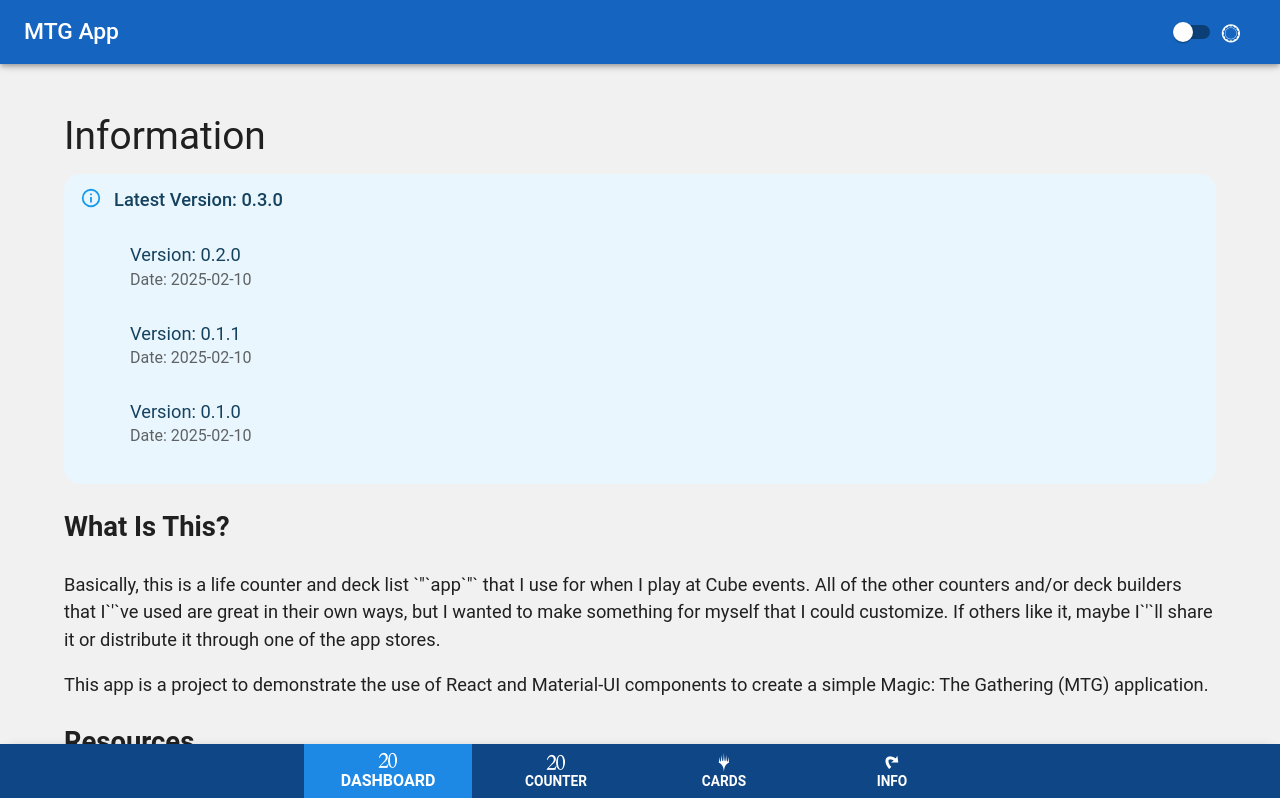
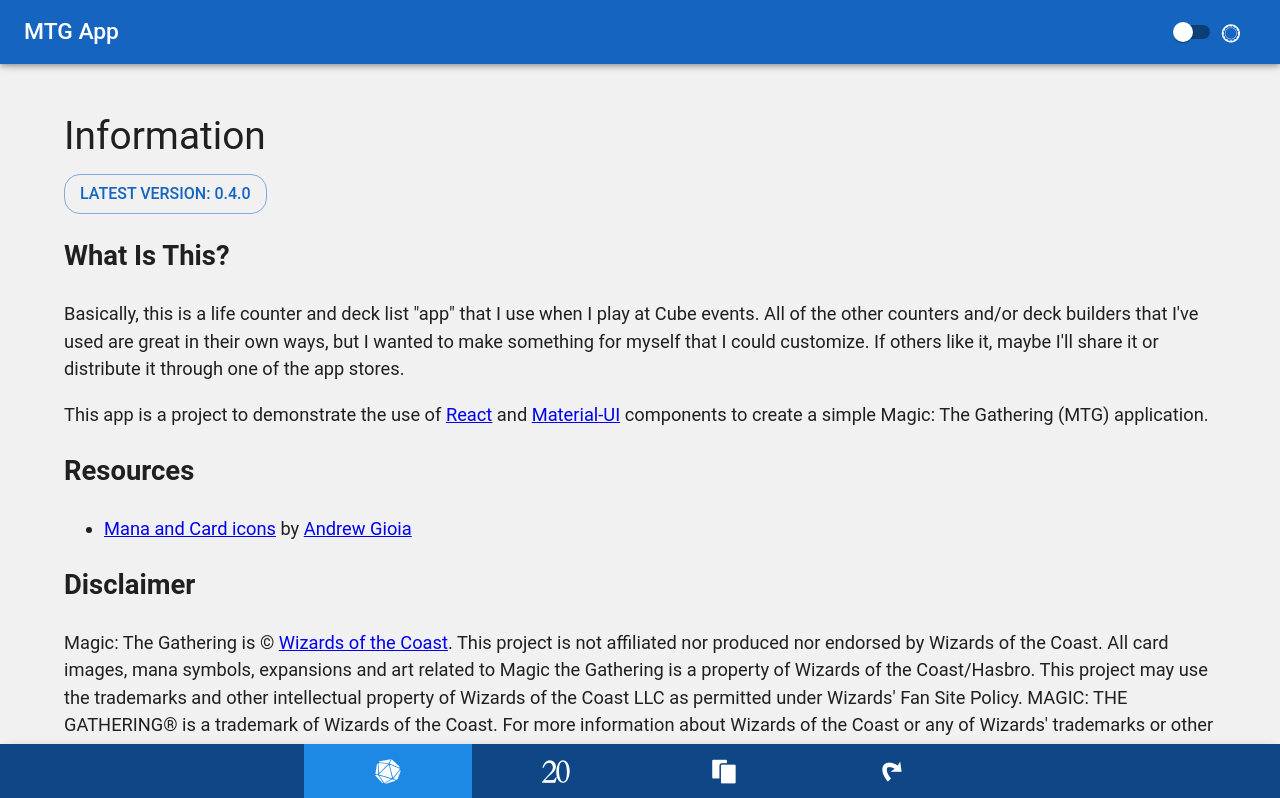
Before and after one commit to AdamJ/my-mtg-app, a React (Vite) app: page /my-mtg-app/info in a window 1280 px wide. Shown: the top 798 px of the page. Built offline with nearby package versions, Linux system fonts and the light colour scheme; a web font is replaced by a local one.

Commit message:
Add VersionDialog component, update version history, and enhance Dashboard with resource links

```diff
--- a/dev-dist/sw.js
+++ b/dev-dist/sw.js
@@ -82,7 +82,7 @@
     "revision": "e566a608d0e7f7fe99948f16f10a9a85"
   }, {
     "url": "index.html",
-    "revision": "0.md5flvlpff8"
+    "revision": "0.95lge7hsog8"
   }], {});
   workbox.cleanupOutdatedCaches();
   workbox.registerRoute(new workbox.NavigationRoute(workbox.createHandlerBoundToURL("index.html"), {
--- a/package.json
+++ b/package.json
@@ -5,6 +5,7 @@
   "version": "0.3.0",
   "type": "module",
   "versionHistory": [
+    { "version": "0.4.0", "date": "2025-02-12"},
     { "version": "0.3.0", "date": "2025-02-11"},
     { "version": "0.2.0", "date": "2025-02-10"},
     { "version": "0.1.1", "date": "2025-02-10"},
--- a/src/App.jsx
+++ b/src/App.jsx
@@ -10,6 +10,7 @@
 import CardListCreator from './components/CardListCreator';
 import InformationPage from './components/InformationPage';
 import { ThemeProvider, createTheme } from '@mui/material/styles';
+import Icon from '@mui/material/Icon';
 
 function App() {
 
@@ -198,16 +199,16 @@
             </Box>
             <Paper sx={{ position: 'fixed', bottom: 0, left: 0, right: 0 }} elevation={3}>
               <BottomNavigation
-                showLabels
+                // showLabels
                 value={value}
                 onChange={(event, newValue) => {
                   setValue(newValue);
                 }}
               >
-                <BottomNavigationAction label="Dashboard" icon={<i className="ms ms-20"></i>} component={Link} to="/my-mtg-app/dashboard" />
-                <BottomNavigationAction label="Counter" icon={<i className="ms ms-20"></i>} component={Link} to="/my-mtg-app/life-counter" />
-                <BottomNavigationAction label="Cards" icon={<i className="ms ms-planeswalker"></i>} component={Link} to="/my-mtg-app/card-list" />
-                <BottomNavigationAction label="Info" icon={<i className="ms ms-tap"></i>} component={Link} to="/my-mtg-app/info" />
+                <BottomNavigationAction icon={<Icon baseClassName="ms ms-ability-d20"></Icon>} component={Link} to="/my-mtg-app/dashboard" />
+                <BottomNavigationAction icon={<Icon baseClassName="ms ms-20"></Icon>} component={Link} to="/my-mtg-app/life-counter" />
+                <BottomNavigationAction icon={<Icon baseClassName="ms ms-ability-copy"></Icon>} component={Link} to="/my-mtg-app/card-list" />
+                <BottomNavigationAction icon={<Icon baseClassName="ms ms-tap"></Icon>} component={Link} to="/my-mtg-app/info" />
               </BottomNavigation>
             </Paper>
           </Box>
--- a/src/components/Dashboard.jsx
+++ b/src/components/Dashboard.jsx
@@ -1,5 +1,6 @@
 // src/pages/About.jsx  (or src/About.jsx)
 import React from 'react';
+import Link from '@mui/material/Link';
 import PageTemplate from './PageTemplate'; // Adjust path if needed
 
 function About() {
@@ -7,9 +8,14 @@
     <PageTemplate title="Dashboard"> {/* Set the title */}
       {/* Add your content here */}
       <p>Welcome!</p>
+      <p>Below are some resources for Cube building and card lookup. Enjoy!</p>
       <ul>
-        <li>CubeCobra</li>
-        <li>Scryfall</li>
+        <li>
+          <Link href="https://www.cubecobra.com" target="_blank" rel="noopener">CubeCobra</Link>
+        </li>
+        <li>
+          <Link href="https://www.scryfall.com" target="_blank" rel="noopener">Scryfall</Link>
+        </li>
       </ul>
       {/* More components, text, etc. */}
     </PageTemplate>
--- a/src/components/InformationPage.jsx
+++ b/src/components/InformationPage.jsx
@@ -1,6 +1,7 @@
 import React, { useState, useEffect } from 'react';
 import PageTemplate from './PageTemplate'; // Adjust path if needed
-import { Alert, AlertTitle, List, ListItem, ListItemText } from '@mui/material'; // Import Alert and AlertTitle
+import { List, ListItem, ListItemText } from '@mui/material'; // Import Alert and AlertTitle
+import VersionDialog from './dialog'; // Import dialog component
 import packageJson from '../../package.json'; // No require!
 function InformationPage() {
 
@@ -37,10 +38,9 @@
 
   return (
     <PageTemplate title="Information"> {/* Set the title */}
-      <Alert severity="info">
-      <AlertTitle>{latestVersion ? `Latest Version: ${latestVersion.version}` : "Version History"}</AlertTitle>
+      <VersionDialog title="Version History" buttonText={latestVersion ? `Latest Version: ${latestVersion.version}` : "Version History"}>
         {previousVersions.length > 0 && ( // Only show the list if there are previous versions
-          <List>
+          <List sx={{ width: '100%', minWidth: 360, bgcolor: 'background.paper' }}>
             {previousVersions.map((versionEntry, index) => (
               <ListItem key={index}>
                 <ListItemText
@@ -49,26 +49,32 @@
                 />
               </ListItem>
             ))}
+            <ListItem component="a" href="https://github.com/AdamJ/my-mtg-app/releases" target="_blank" rel="noopener">
+              <ListItemText primary="View on GitHub" />
+            </ListItem>
           </List>
         )}
-      </Alert>
+
+      </VersionDialog>
       {/* Add your content here */}
       <h2>What Is This?</h2>
       <p>
-        Basically, this is a life counter and deck list `&quot;`app`&quot;` that I use for when I play at Cube events. All of the other counters and/or deck builders that I`&apos;`ve used are great in their own ways, but I wanted to make something for myself that I could customize. If others like it, maybe I`&apos;`ll share it or distribute it through one of the app stores.
+        Basically, this is a life counter and deck list &quot;app&quot; that I use when I play at Cube events. All of the other counters and/or deck builders that I&apos;ve used are great in their own ways, but I wanted to make something for myself that I could customize. If others like it, maybe I&apos;ll share it or distribute it through one of the app stores.
       </p>
       <p>
-        This app is a project to demonstrate the use of React and Material-UI components to create a simple Magic: The Gathering (MTG) application.
+        This app is a project to demonstrate the use of <a href="https://react.dev">React</a> and <a href="https://mui.com/material-ui/">Material-UI</a> components to create a simple Magic: The Gathering (MTG) application.
       </p>
       <h2>Resources</h2>
       <ul>
-        <li><a href="https://mana.andrewgioia.com/icons.html">Mana and Card icons</a> by <a href="https://andrewgioia.com">Andrew Gioia</a></li>
+        <li>
+          <a href="https://mana.andrewgioia.com/icons.html">Mana and Card icons</a> by <a href="https://andrewgioia.com">Andrew Gioia</a>
+        </li>
       </ul>
       <h2>Disclaimer</h2>
       <p>
         Magic: The Gathering is © <a href="https://company.wizards.com/en">Wizards of the Coast</a>. This project is not affiliated nor produced nor endorsed by Wizards of the Coast.
         All card images, mana symbols, expansions and art related to Magic the Gathering is a property of Wizards of the Coast/Hasbro.
-        This project may use the trademarks and other intellectual property of Wizards of the Coast LLC as permitted under Wizards`&apos;` Fan Site Policy. MAGIC: THE GATHERING® is a trademark of Wizards of the Coast. For more information about Wizards of the Coast or any of Wizards`&apos;` trademarks or other intellectual property, please visit their website at <a href="https://company.wizards.com/">https://company.wizards.com/</a>.
+        This project may use the trademarks and other intellectual property of Wizards of the Coast LLC as permitted under Wizards&apos; Fan Site Policy. MAGIC: THE GATHERING® is a trademark of Wizards of the Coast. For more information about Wizards of the Coast or any of Wizards&apos; trademarks or other intellectual property, please visit their website at <a href="https://company.wizards.com/">https://company.wizards.com/</a>.
       </p>
       {/* More components, text, etc. */}
     </PageTemplate>
--- a/src/components/PageTemplate.jsx
+++ b/src/components/PageTemplate.jsx
@@ -5,7 +5,7 @@
 
 function PageTemplate({ title, children }) {
   return (
-    <Container sx={{ mt: 4 }}> {/* Container for consistent spacing */}
+    <Container sx={{ mt: 4, mb: 6 }}> {/* Container for consistent spacing */}
       <Typography variant="h4" gutterBottom component="h1"> {/* Main title */}
         {title}
       </Typography>
--- /dev/null
+++ b/src/components/dialog.jsx
@@ -0,0 +1,59 @@
+// src/components/PageTemplate.jsx (or src/PageTemplate.jsx)
+import React from 'react';
+import Button from '@mui/material/Button';
+import Dialog from '@mui/material/Dialog';
+import DialogActions from '@mui/material/DialogActions';
+import DialogContent from '@mui/material/DialogContent';
+import DialogContentText from '@mui/material/DialogContentText';
+import DialogTitle from '@mui/material/DialogTitle';
+import PropTypes from 'prop-types'; // Import prop-types
+
+function VersionDialog({ buttonText, title, children }) {
+
+  const [open, setOpen] = React.useState(false);
+
+  const handleClickOpen = () => {
+    setOpen(true);
+  };
+
+  const handleClose = () => {
+    setOpen(false);
+  };
+
+  return (
+    <React.Fragment>
+      <Button variant="outlined" onClick={handleClickOpen}>
+        {buttonText}
+      </Button>
+      <Dialog
+        open={open}
+        onClose={handleClose}
+        aria-labelledby="alert-dialog-title"
+        aria-describedby="alert-dialog-description"
+      >
+        <DialogTitle id="alert-dialog-title">
+          {title}
+        </DialogTitle>
+        <DialogContent>
+          <DialogContentText id="alert-dialog-description">
+            {children}
+          </DialogContentText>
+        </DialogContent>
+        <DialogActions>
+          <Button onClick={handleClose} autoFocus>
+            Close
+          </Button>
+        </DialogActions>
+      </Dialog>
+    </React.Fragment>
+  );
+};
+
+// Define the prop types:
+VersionDialog.propTypes = {
+  title: PropTypes.string.isRequired, // required string
+  children: PropTypes.node.isRequired, // required string
+  buttonText: PropTypes.node.isRequired, // required string
+};
+
+export default VersionDialog;
```
Also changed, not shown: src/components/AppLifeCounter.jsx (+44 -3 lines), 4 other files (tests, documents, lock files or other folders).
